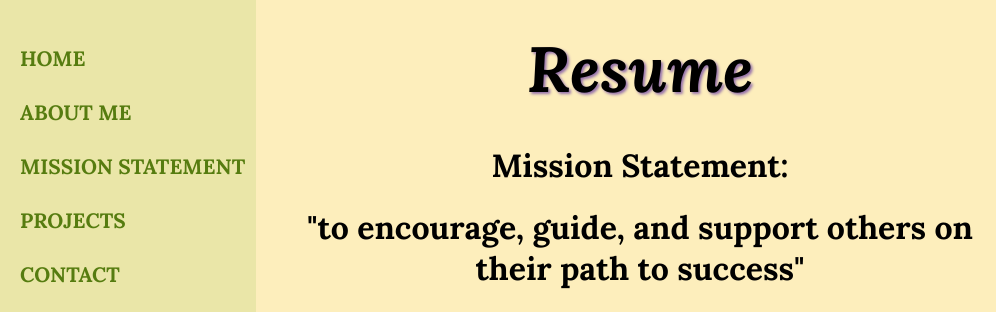
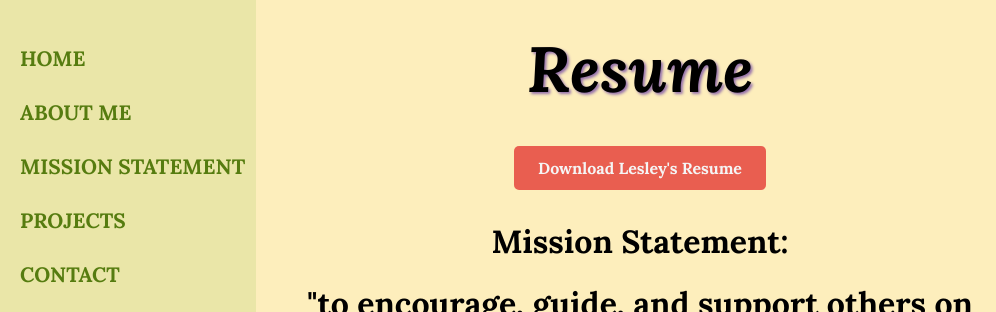
Before and after one commit to LesleyPLangdon/IDportfolio25, a plain HTML site: page resume.html in a window 1280 px wide. Shown: the part 162-474 px from the top of the page, 0-996 px from the left. Drawn offline with Linux system fonts and the light colour scheme.

Commit message:
Added download button

```diff
--- a/resume.html
+++ b/resume.html
@@ -31,6 +31,7 @@
         </nav>
         <main id="resume">
             <h2>Resume</h2>
+            <a href="Resume.pdf" download class="download-button">Download Lesley's Resume</a>
             <h3>Mission Statement:</h3>
             <h3>"to encourage, guide, and support others on their path to success"</h3>
 
--- a/style.css
+++ b/style.css
@@ -363,3 +363,18 @@ footer {
 #resume .flex-item {
     min-height: 2vh;
 }
+.download-button {
+  display: inline-block;
+  margin: 1em 0;
+  padding: 0.75em 1.5em;
+  background-color: var(--red);
+  color: whitesmoke;
+  text-decoration: none;
+  border-radius: 5px;
+  font-weight: bold;
+  transition: background-color 0.3s ease;
+}
+
+.download-button:hover {
+  background-color: var(--blue);
+}
```
Also changed, not shown: 2 other files.
